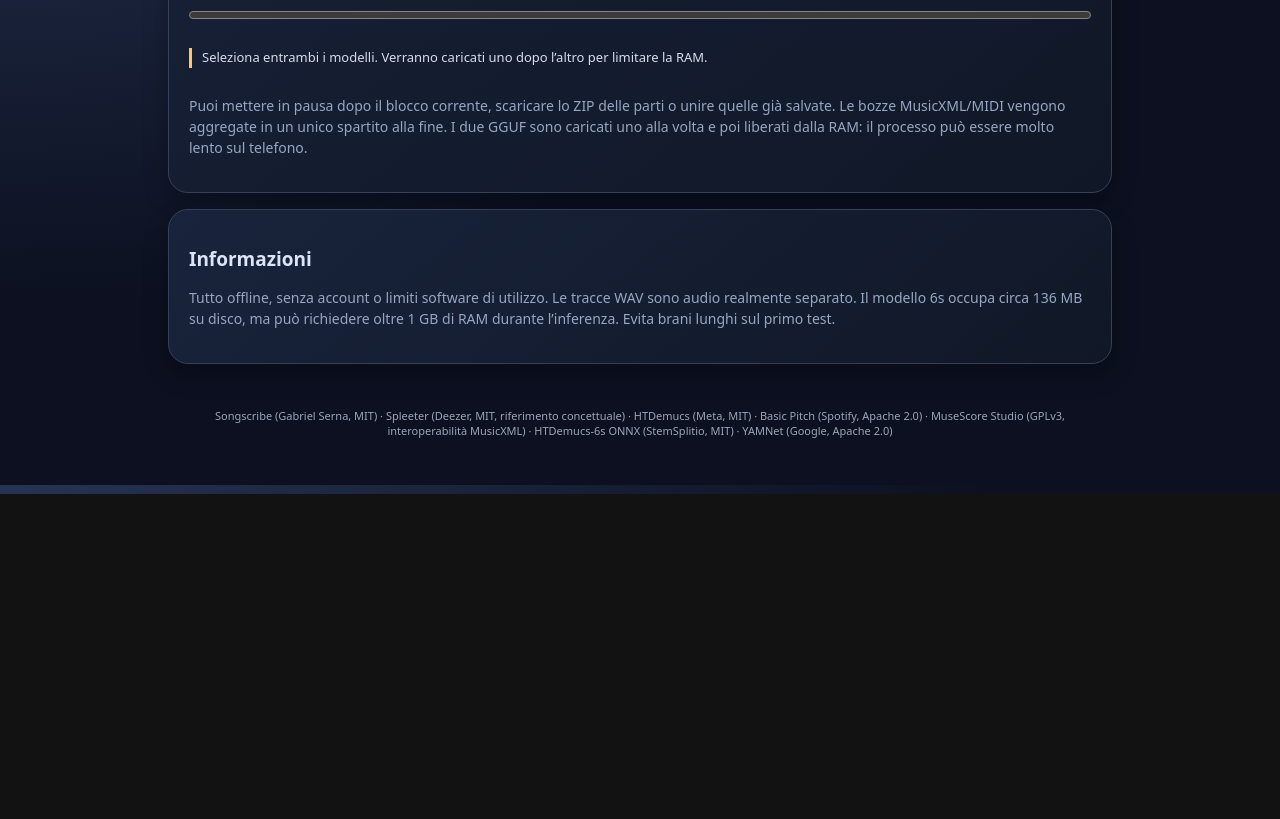
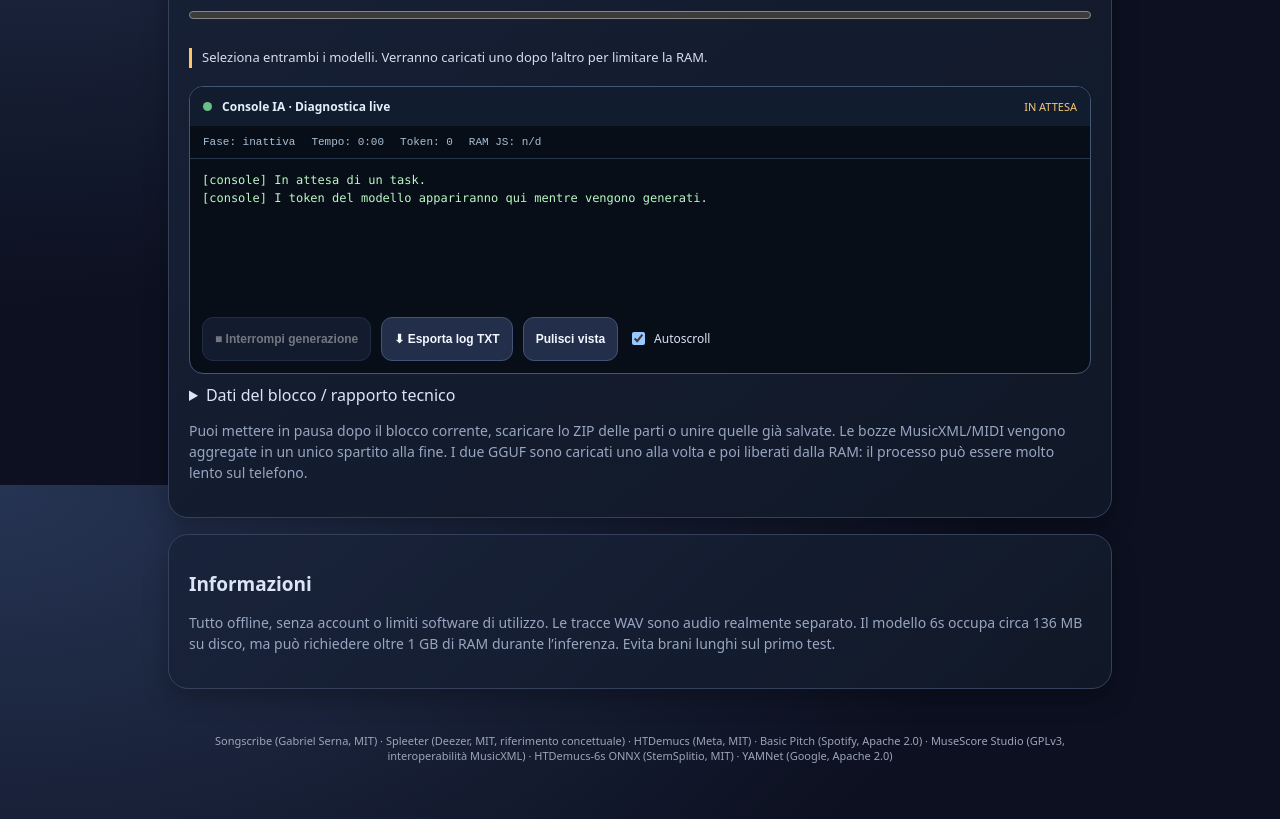
Before and after one commit to Frak89/AmpySongScriber, a website built with Vite: page unified/index.html in a window 1280 px wide. Shown: the part 1915-2734 px from the top of the page. Before the commit the page ends 2409 px from the top, so only its background shows below. Built offline with nearby package versions, Linux system fonts and the light colour scheme; what @capacitor/core, @capacitor/filesystem would draw is missing.

Commit message:
Rev10 add real-time GGUF diagnostic console with stage/time/token/RAM indicators, stop and log export

```diff
--- a/unified/index.html
+++ b/unified/index.html
@@ -15,7 +15,14 @@ progress{width:100%;height:16px;accent-color:var(--gold);margin:10px 0} [hidden]
 .settings{display:flex;flex-wrap:wrap;gap:12px;margin:18px 0}.settings label{display:grid;gap:7px;font-size:12px;color:#cbd5e1}
 .settings input,.settings select{background:#222d46;border:1px solid #51607e;border-radius:8px;color:#fff;padding:10px;min-height:43px;width:130px}
 #instrumentResults ol{margin-top:12px;padding-left:24px;line-height:1.9}.track strong{font-size:16px}.track audio{width:100%;height:42px}.track .line button{font-size:12px;padding:9px}
-.model-picks{display:grid;grid-template-columns:repeat(auto-fit,minmax(230px,1fr));gap:12px;margin-top:16px}.model-card{display:flex;flex-direction:column;gap:10px;padding:14px;border:1px solid #425475;border-radius:14px;background:#1d2841}.model-card .filelabel{font-size:12px}#score{max-width:100%;overflow-x:auto;border-radius:12px;background:#fff;padding:8px;display:none}#score canvas{max-width:100%;height:auto}
+.model-picks{display:grid;grid-template-columns:repeat(auto-fit,minmax(230px,1fr));gap:12px;margin-top:16px}.model-card{display:flex;flex-direction:column;gap:10px;padding:14px;border:1px solid #425475;border-radius:14px;background:#1d2841}.model-card .filelabel{font-size:12px}.ampy-terminal{margin-top:18px;background:#080e18;border:1px solid #425774;border-radius:14px;overflow:hidden}
+.ampy-terminal-bar{display:flex;gap:12px;align-items:center;justify-content:space-between;padding:11px 13px;background:#111c2e;font-size:12px;color:#e5eefb}
+.ampy-terminal-bar #ggufConsoleState{font-size:11px;color:#f4c778}
+.terminal-indicator{display:inline-block;width:9px;height:9px;border-radius:50%;background:#6abf86;margin-right:7px}
+.ampy-terminal-stats{display:flex;flex-wrap:wrap;gap:6px 16px;padding:10px 13px;color:#a8bfd5;font:11px ui-monospace,SFMono-Regular,monospace;border-bottom:1px solid #26374d}
+#ggufConsole{min-height:150px;max-height:340px;overflow:auto;margin:0;padding:12px;color:#baf7c5;font:12px/1.55 ui-monospace,SFMono-Regular,Consolas,monospace;white-space:pre-wrap;overflow-wrap:anywhere;user-select:text}
+.ampy-terminal .actions button{font-size:12px;padding:9px 12px}
+#score{max-width:100%;overflow-x:auto;border-radius:12px;background:#fff;padding:8px;display:none}#score canvas{max-width:100%;height:auto}
 #status{white-space:pre-wrap;line-height:1.45;font-size:13px;color:#f1d7a6}
 footer{font-size:11px;color:#9ca5b8;text-align:center;padding:28px 8px}
 @media(min-width:700px){main{padding:28px}.track{grid-template-columns:140px 1fr 1fr;align-items:center}.track audio{min-width:180px}}
@@ -100,7 +107,31 @@ footer{font-size:11px;color:#9ca5b8;text-align:center;padding:28px 8px}
  </div>
  <progress id="ggufProgress" value="0" max="100"></progress>
  <p id="ggufStatus" class="notice" role="status">Seleziona entrambi i modelli. Verranno caricati uno dopo l’altro per limitare la RAM.</p>
- <pre id="ggufLog" style="font-family:monospace;font-size:11px;white-space:pre-wrap;overflow-wrap:anywhere;max-height:330px;overflow-y:auto"></pre>
+ <div class="ampy-terminal" role="region" aria-label="Console diagnostica IA">
+   <div class="ampy-terminal-bar">
+    <strong><span class="terminal-indicator"></span> Console IA · Diagnostica live</strong>
+    <span id="ggufConsoleState">IN ATTESA</span>
+   </div>
+   <div class="ampy-terminal-stats">
+    <span id="ggufConsoleStage">Fase: inattiva</span>
+    <span id="ggufConsoleTime">Tempo: 0:00</span>
+    <span id="ggufConsoleTokens">Token: 0</span>
+    <span id="ggufConsoleMemory">RAM JS: n/d</span>
+   </div>
+   <pre id="ggufConsole" aria-live="off" tabindex="0">[console] In attesa di un task.
+[console] I token del modello appariranno qui mentre vengono generati.</pre>
+   <div class="actions" style="padding:8px 12px 12px">
+    <button class="secondary" id="ggufStop" disabled>■ Interrompi generazione</button>
+    <button class="secondary" id="ggufExportConsole">⬇ Esporta log TXT</button>
+    <button class="secondary" id="ggufClearConsole">Pulisci vista</button>
+    <label style="font-size:12px;display:flex;align-items:center;gap:6px">
+      <input type="checkbox" id="ggufConsoleAutoscroll" checked/> Autoscroll
+    </label>
+   </div>
+  </div>
+  <details style="margin-top:10px"><summary style="cursor:pointer">Dati del blocco / rapporto tecnico</summary>
+  <pre id="ggufLog" style="font-family:monospace;font-size:11px;white-space:pre-wrap;overflow-wrap:anywhere;max-height:330px;overflow-y:auto"></pre>
+  </details>
  <p class="sub">Puoi mettere in pausa dopo il blocco corrente, scaricare lo ZIP delle parti o unire quelle già salvate. Le bozze MusicXML/MIDI vengono aggregate in un unico spartito alla fine. I due GGUF sono caricati uno alla volta e poi liberati dalla RAM: il processo può essere molto lento sul telefono.</p>
 </section>
 <section class="card"><h2>Informazioni</h2><p class="sub">Tutto offline, senza account o limiti software di utilizzo. Le tracce WAV sono audio realmente separato. Il modello 6s occupa circa 136 MB su disco, ma può richiedere oltre 1 GB di RAM durante l’inferenza. Evita brani lunghi sul primo test.</p></section>
```
